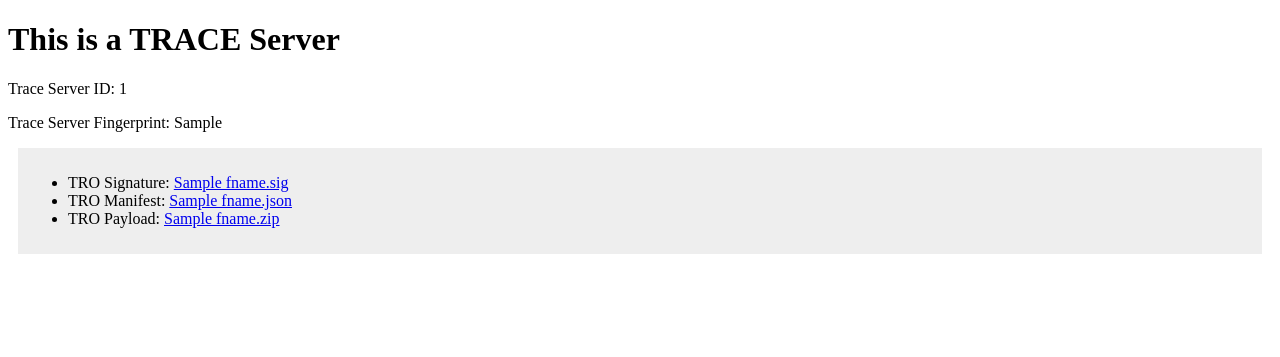
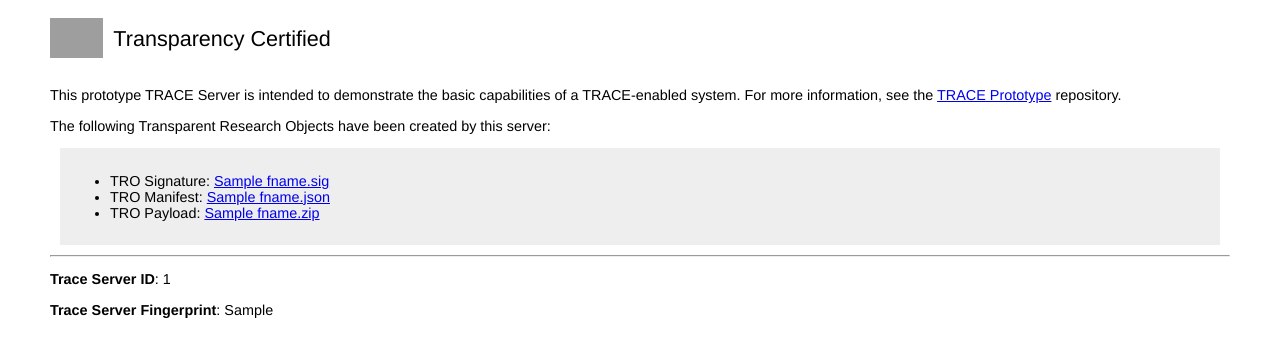
Before and after one commit to transparency-certified/trace-prototype, a Flask app: template trace_poc/templates/index.html in a window 1280 px wide. Shown: the top 357 px of the page. Run offline with Flask 3, Linux system fonts and the light colour scheme; the template is opened without the code that fills it: most values are stand-ins (such as "Sample title", 1, 10 or a date in 2020); grey boxes are pictures that could not be loaded.

Commit message:
Change styling to match project documentation

```diff
--- a/trace_poc/templates/index.html
+++ b/trace_poc/templates/index.html
@@ -3,11 +3,45 @@
 <head>
   <meta charset="utf-8">
   <title>TRACE Server</title>
+  <style>
+    body {
+      font-family: "Helvetica Neue", Arial, sans-serif;
+      font-size: .9em;
+      margin-left: 50px;
+      margin-right: 50px;
+    }
+    h1, h2 {
+      font-weight: normal;
+      color: #000000;
+    }
+
+    #header {
+        padding:10px 0;
+    }
+    #header img {
+        vertical-align: middle;
+        margin-right:10px;
+        margin-bottom:5px;
+    }
+    #header h2 {margin: 0;}
+  </style>
 </head>
 <body>
-<h1>This is a TRACE Server</h1>
-<p>Trace Server ID: {{ trace_server_id }}</p>
-<p>Trace Server Fingerprint: {{ trace_server_public_key }}</p>
+
+<div id="header">
+<h2><img style="display: inline-block; {vertical-align:middle" src="https://transparency-certified.github.io/trace-specification/_static/logo.png" height="40px"/>Transparency Certified</h2>
+</div>
+
+<p>
+This prototype TRACE Server is intended to demonstrate the basic capabilities of
+a TRACE-enabled system.  For more information, see the <a
+href="https://github.com/transparency-certified/trace-prototype">TRACE
+Prototype</a> repository.
+</p>
+
+
+<p>The following Transparent Research Objects have been created by this server:</p>
+<div>
 {% for fname in fnames %}
   <div style="padding: 10px; background-color: #EEE; margin: 10px">
     <ul>
@@ -17,5 +51,11 @@
     </ul>
   </div>
 {% endfor %}
+
+<hr height="1px"/>
+<p><b>Trace Server ID</b>: {{ trace_server_id }}</p>
+<p><b>Trace Server Fingerprint</b>: {{ trace_server_public_key }}</p>
+
+</div>
 </body>
 </html>
```
